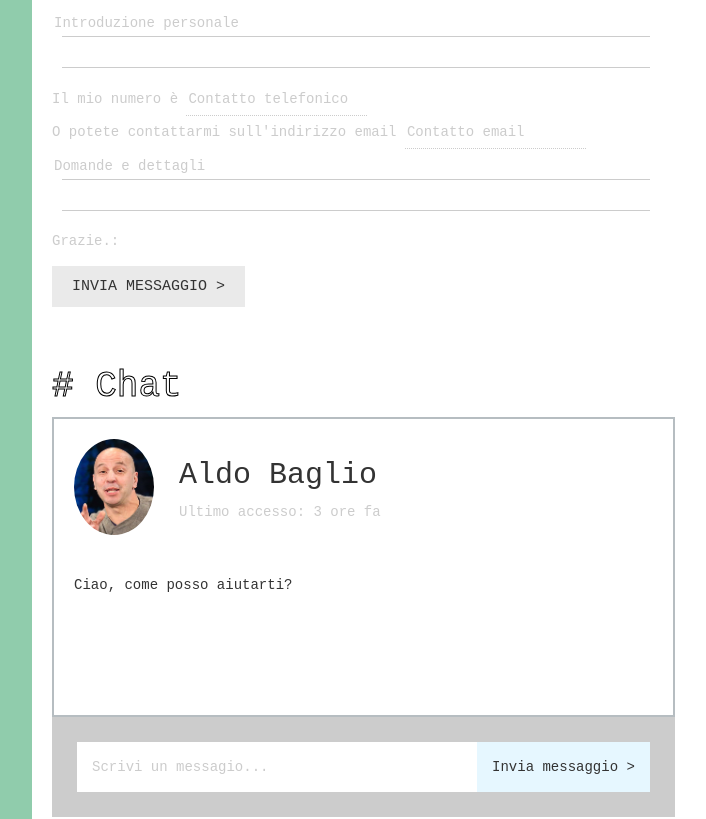
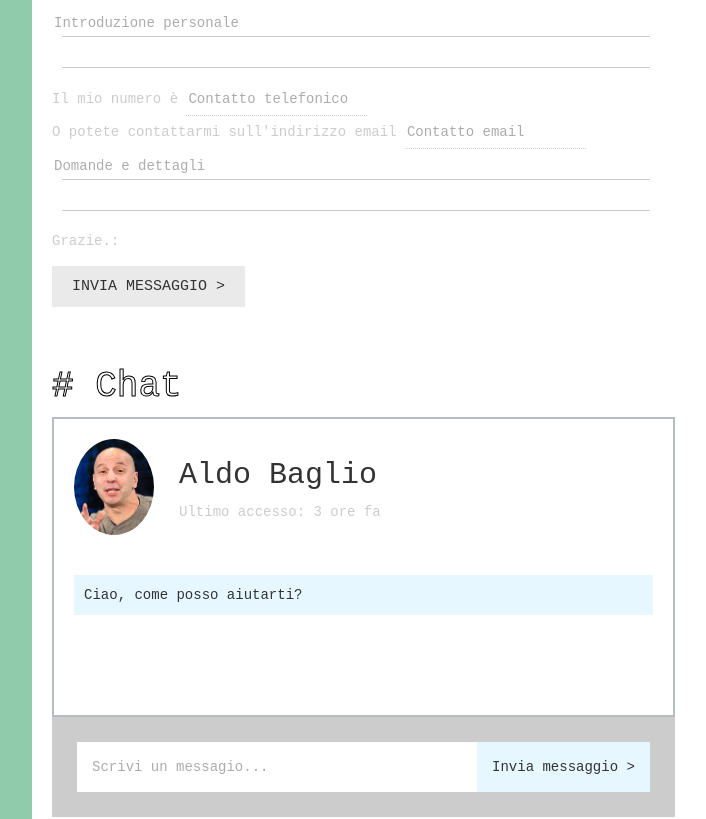
Before and after one commit to HikaruFN/armonia, a React (Create React App) app: page / in a window 1280 px wide. Shown: the part 207-1026 px from the top of the page, without its empty margins (188-894 px from the left). Built offline with nearby package versions, Linux system fonts and the light colour scheme.

Commit message:
it into english / id into className

```diff
--- a/src/components/Chat.css
+++ b/src/components/Chat.css
@@ -6,18 +6,18 @@
     color: white;
     -webkit-text-stroke: 1px black;
 }
-.chat-container #chat-box{
+.chat-container .chat-box{
     padding: 20px;
     min-height: 300px;
     border: 2px solid #B6BDC1;
 }
-#aldo{
+.aldo{
     display: flex;
     flex-direction: row;
     justify-content: flex-start;
     margin-bottom: 40px;
 }
-#aldo img{
+.aldo img{
     border-radius: 50%;
     width: 80px;
     margin-right: 25px;
@@ -25,13 +25,13 @@
 .aldo-info span{
     color: #CCCCCC;
 }
-#messaggi .messaggio{
+.messages .messagge{
     padding: 10px;
 }
-#messaggi .response-aldo{
+.messages .response-aldo{
     background-color: #E6F7FF;
 }
-#request-container{
+.request-container{
     padding: 25px;
     background-color: #CCCCCC;
     border: none;
@@ -39,20 +39,20 @@
 ::placeholder{
     color: #CCCCCC;
 }
-#request-container input{
+.request-container input{
     border: none;
     width: 400px;
     padding: 15px;
     outline: none;
 
 }
-#request-container button{
+.request-container button{
     background-color: #E6F7FF;
     border: none;
     font-family: 'Source Code Pro', monospace;
     padding: 15px;
 }
-#messages{
+.messages{
     display: flex;
     flex-direction: column;
 }
--- a/src/components/Chat.js
+++ b/src/components/Chat.js
@@ -3,51 +3,51 @@ import Aldo from './Aldo_Baglio.jpg';
 import React, {useState}  from 'react';
 import { useEffect } from 'react/cjs/react.development';
 function Chat(){
-    const [state, setState] = useState({
+    const [messages, setMessages] = useState({
         message: '',
         arrMessages: [],
     });
     function handleValue(e){
-        setState({
-            ...state,
+        setMessages({
+            ...messages,
             message: e.target.value
         })
     };
     function sendMessage(){
-        let mex = state.message;
-        let array = state.arrMessages;
+        let mex = messages.message;
+        let array = messages.arrMessages;
         array.push(mex);
-        setState({
-            ...state,
+        setMessages({
+            ...messages,
             arrMessages: array,
             message: ''
         });
         setTimeout(() => {
             array.push('Miiinchia')
-            setState({
-                ...state,
+            setMessages({
+                ...messages,
                 aldoResponses : array,
                 message: ''
             })
-            console.log(state.aldoResponses);
+            console.log(messages.aldoResponses);
         }, 2000);
     };
 
     return(
         <div className="chat-container">
             <h1># Chat</h1>
-            <div id="chat-box">
-                <div id='aldo'>
+            <div className="chat-box">
+                <div className='aldo'>
                     <img src={Aldo}/>
                     <div className="aldo-info">
                         <h2>Aldo Baglio</h2>
                         <span>Ultimo accesso: 3 ore fa</span>
                     </div>
                 </div>
-                <div id="messages">
+                <div className="messages">
                     <span className="response-aldo messagge">Ciao, come posso aiutarti?</span>
                     {
-                        state.arrMessages.map((item, index)=>{
+                        messages.arrMessages.map((item, index)=>{
                             return (
                                 <span className='user-question' key={index}>
                                     {item}
@@ -57,9 +57,9 @@ function Chat(){
                     }
                 </div>
             </div>
-            <div id="request-container">
+            <div className="request-container">
                 <div>
-                    <input onChange={handleValue}  type='text' placeholder="Scrivi un messagio..." value={state.message}/>
+                    <input onChange={handleValue}  type='text' placeholder="Scrivi un messagio..." value={messages.message}/>
                     <button onClick={sendMessage}>Invia messaggio &gt;</button>
                 </div>
             </div>
--- a/src/components/ModuloDiContatto.css
+++ b/src/components/ContactModule.css
@@ -35,7 +35,7 @@
     color: #333333;
     font-family: 'Source Code Pro', monospace;
 }
-#errore-telefono{
+.telefone-error{
 
     color: red;
     position: relative;
@@ -43,7 +43,7 @@
     bottom: 15px;
     right: 170px;
 }
-#errore-email{
+.email-error{
 
     color: red;
     position: relative;
--- a/src/components/ModuloDiContatto.js
+++ b/src/components/ContactModule.js
@@ -1,7 +1,7 @@
-import './ModuloDiContatto.css';
+import './ContactModule.css';
 import React from 'react';
 import { useForm } from "react-hook-form";
-function ModuloDiContatto(){
+function ContactModule(){
     const {register, handleSubmit, formState: {errors}} = useForm();
     const onSubmit = (data) =>{
         console.log(data);
@@ -20,19 +20,19 @@ function ModuloDiContatto(){
                     <br></br>
                     <textarea cols="70" rows="2" placeholder="Introduzione personale"></textarea>
                     <br></br>
-                    Il mio numero è <input id="input-telefone"  type="text" placeholder="Contatto telefonico" {...register("telefone", {required: true, minLength: 10})}/>
-                    {errors.telefone && <span id='errore-telefono'>Numero non valido!</span>}
+                    Il mio numero è <input className="input-telefone"  type="text" placeholder="Contatto telefonico" {...register("telefone", {required: true, minLength: 10})}/>
+                    {errors.telefone && <span className='telefone-error'>Numero non valido!</span>}
                     <br></br>
                     O potete contattarmi sull'indirizzo email <input type="email" name="email" id="input-email" placeholder="Contatto email" {...register("email", {required: true})}/>
-                    {errors.email && <span id='errore-email'>Email non valida!</span>}
+                    {errors.email && <span id='email-error'>Email non valida!</span>}
                     <br></br>
                     <textarea cols="70" rows="2" placeholder="Domande e dettagli"></textarea>
                     <br></br>
                     Grazie.:
                 </p>
-                <input id="submit" className="send-message" type="submit" value="INVIA MESSAGGIO >" />
+                <input className="send-message" type="submit" value="INVIA MESSAGGIO >" />
             </form>
         </div>
     );
 }
-export default ModuloDiContatto;
+export default ContactModule;
--- a/src/components/MainContent.js
+++ b/src/components/MainContent.js
@@ -1,11 +1,11 @@
 import './MainContent.css';
-import ModuloDiContatto from './ModuloDiContatto';
 import Chat from './Chat';
 import StylishTabe from './StylishTable';
+import ContactModule from './ContactModule';
 function MainContent(){
     return(
         <div className="main-content-container">
-            <ModuloDiContatto/>
+            <ContactModule/>
             <Chat/>
             <StylishTabe/>
         </div>
```
